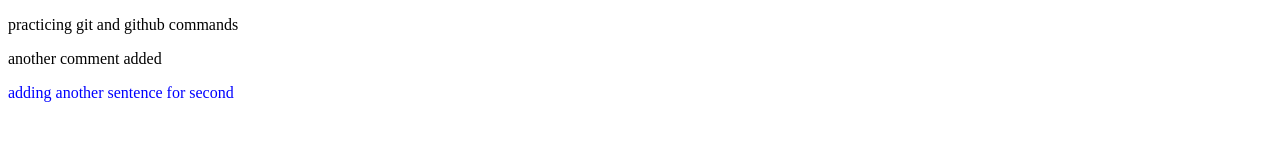
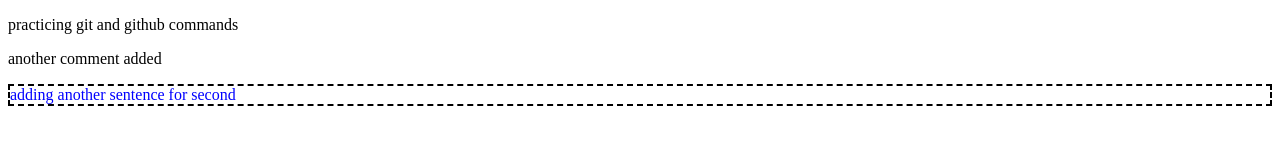
Before and after one commit to Kunallearns/SampleRepo-mediatrav, a plain HTML site: page index.html in a window 1280 px wide. Drawn offline with Linux system fonts and the light colour scheme.

Commit message:
more css properties added

```diff
--- a/index.html
+++ b/index.html
@@ -12,7 +12,7 @@
     <p>practicing git and github commands</p>
       <p>another comment added</p>
 
-      <p style ="color: blue;">adding another sentence for second </p>
+      <p style ="color: blue; background color: pink; border: 2px dashed black;">adding another sentence for second </p>
 
 
 </body>
```
